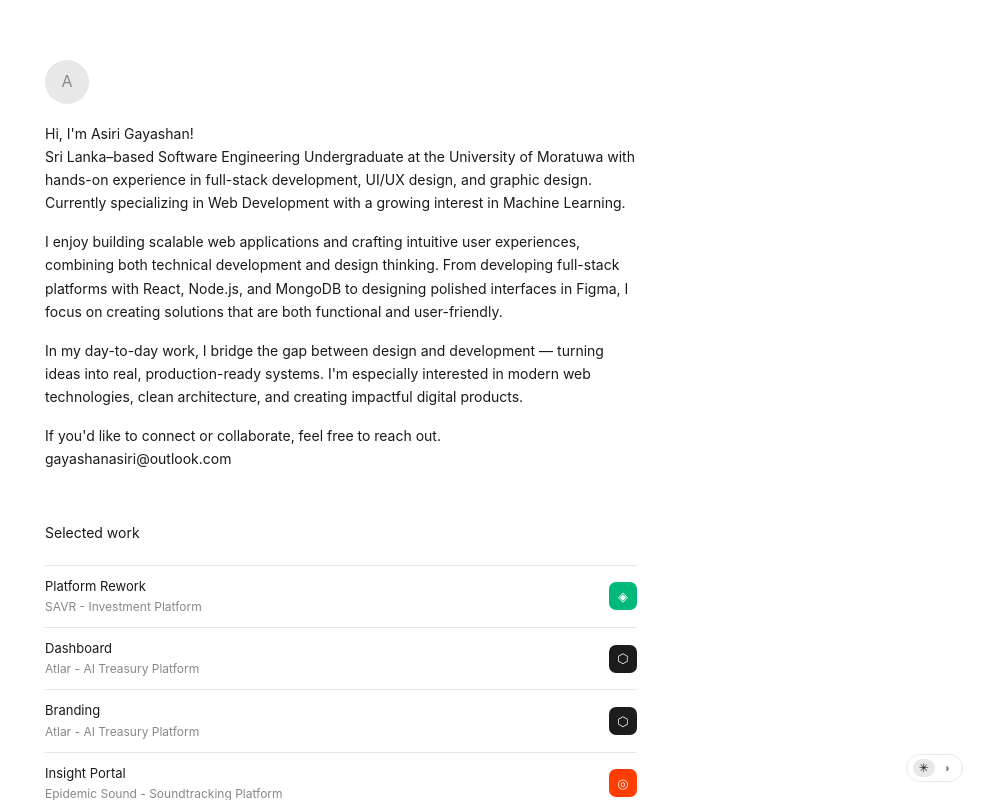
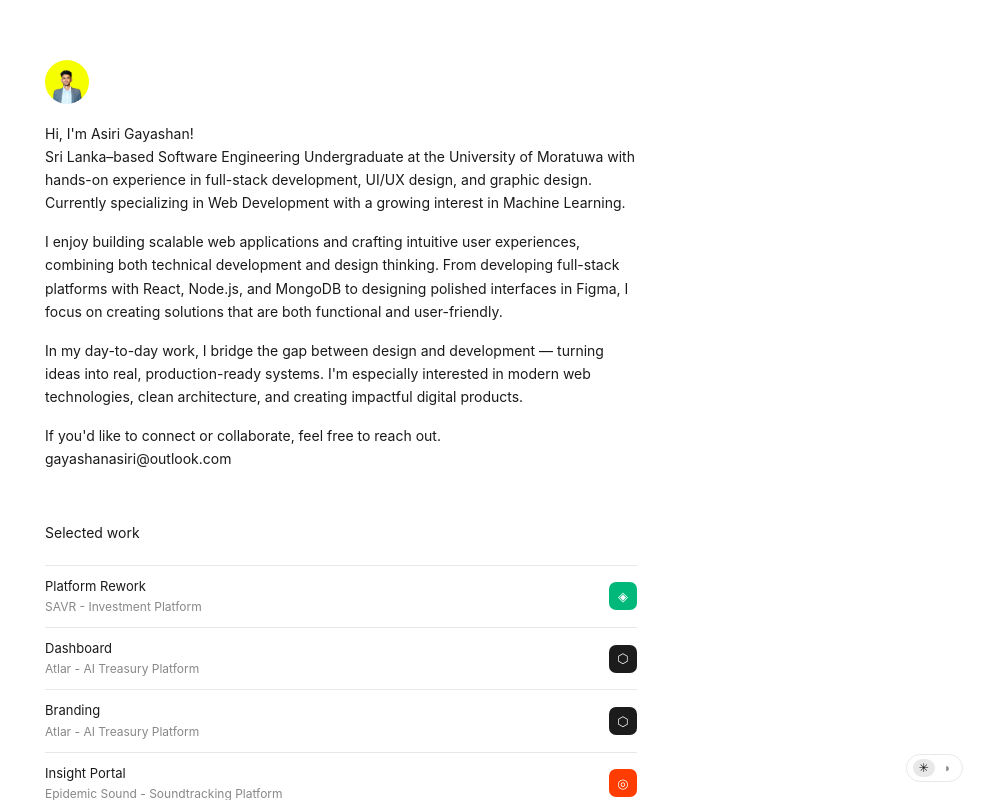
Before and after one commit to asiri-gayashan/portfolio, a React (Vite) app: page / in a window 1280 px wide. Shown: the whole page, without its empty margins (299-1280 px from the left). Built offline with nearby package versions, Linux system fonts and the light colour scheme.

Commit message:
feat: Initialize portfolio structure with bio, footer, and global styles, and update site title.

```diff
--- a/index.html
+++ b/index.html
@@ -3,7 +3,7 @@
   <head>
     <meta charset="UTF-8" />
     <meta name="viewport" content="width=device-width, initial-scale=1.0" />
-    <title>Nils Portfolio</title>
+    <title>Asiri Gayashan Portfolio</title>
   </head>
   <body>
     <div id="root"></div>
--- a/src/components/BioSection.jsx
+++ b/src/components/BioSection.jsx
@@ -1,7 +1,11 @@
+import avatarImage from '../assets/images/Asiri-Gayashan.jpg';
+
 export default function BioSection() {
   return (
     <div className="bio-section">
-      <div className="avatar">A</div>
+      <div className="avatar">
+        <img src={avatarImage} alt="Asiri Gayashan" className="avatar-img" />
+      </div>
       <div className="bio-body">
         <p>Hi, I'm Asiri Gayashan!</p>
         <p>Sri Lanka–based Software Engineering Undergraduate at the University of Moratuwa with hands-on experience in full-stack development, UI/UX design, and graphic design. Currently specializing in Web Development with a growing interest in Machine Learning.</p>
--- a/src/components/Footer.jsx
+++ b/src/components/Footer.jsx
@@ -1,7 +1,7 @@
 export default function Footer() {
   return (
     <footer className="footer">
-      <span className="footer-text">Nils Helmersson © 2025</span>
+      <span className="footer-text">Asiri Gayashan © 2025</span>
       <a className="footer-link" href="https://linkedin.com" target="_blank" rel="noreferrer">Connect on LinkedIn</a>
     </footer>
   );
--- a/src/styles/global.css
+++ b/src/styles/global.css
@@ -69,6 +69,12 @@ body {
   background: var(--border);
   display: flex; align-items: center; justify-content: center;
   font-size: 16px; color: var(--muted);
+}
+
+.avatar-img {
+  width: 100%;
+  height: 100%;
+  object-fit: cover;
 }
 
 .bio-section { margin-bottom: 52px; }
```
